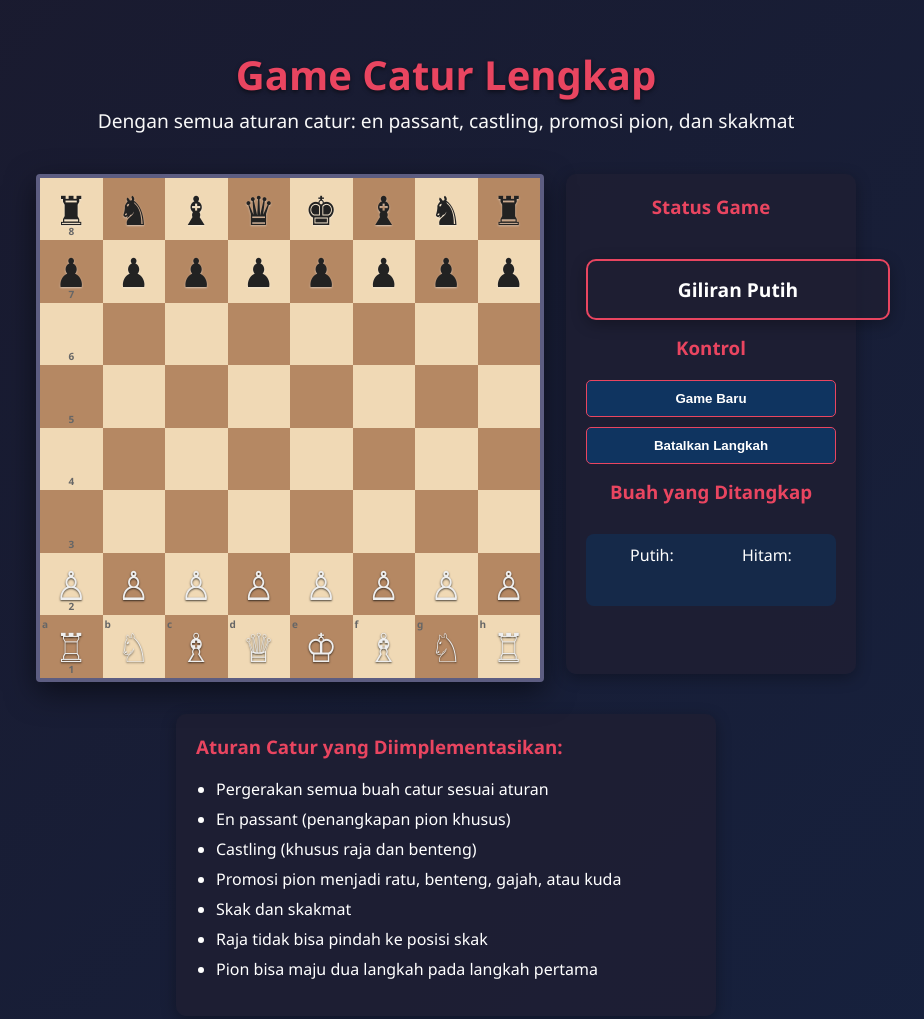
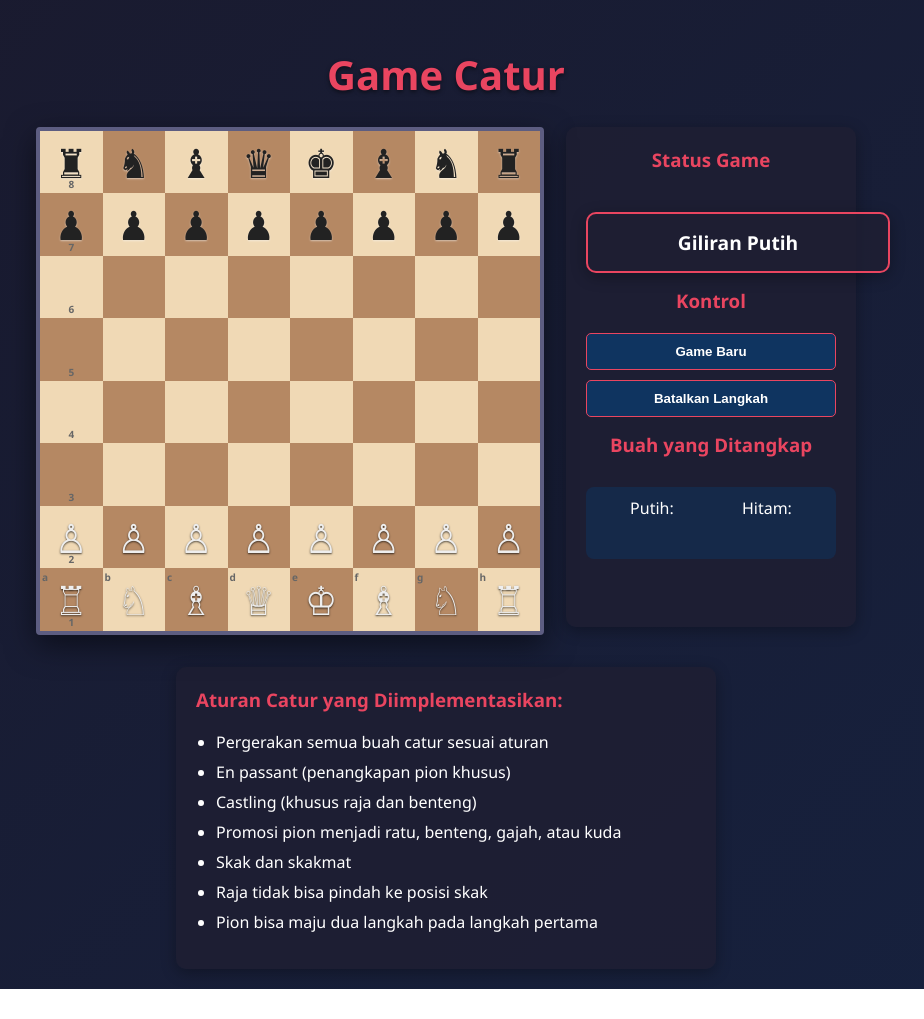
Before and after one commit to TembokChinaa/catur, a plain HTML site: page index.html in a window 1280 px wide. Shown: the whole page, without its empty margins (194-1118 px from the left). After the commit the page ends 989 px from the top, so only its background shows below. Drawn offline with Linux system fonts and the light colour scheme.

Commit message:
Update index.html

```diff
--- a/index.html
+++ b/index.html
@@ -334,8 +334,8 @@
 </head>
 <body>
     <header>
-        <h1>Game Catur Lengkap</h1>
-        <div class="subtitle">Dengan semua aturan catur: en passant, castling, promosi pion, dan skakmat</div>
+        <h1>Game Catur</h1>
+
     </header>
 
     <div class="game-container">
```
